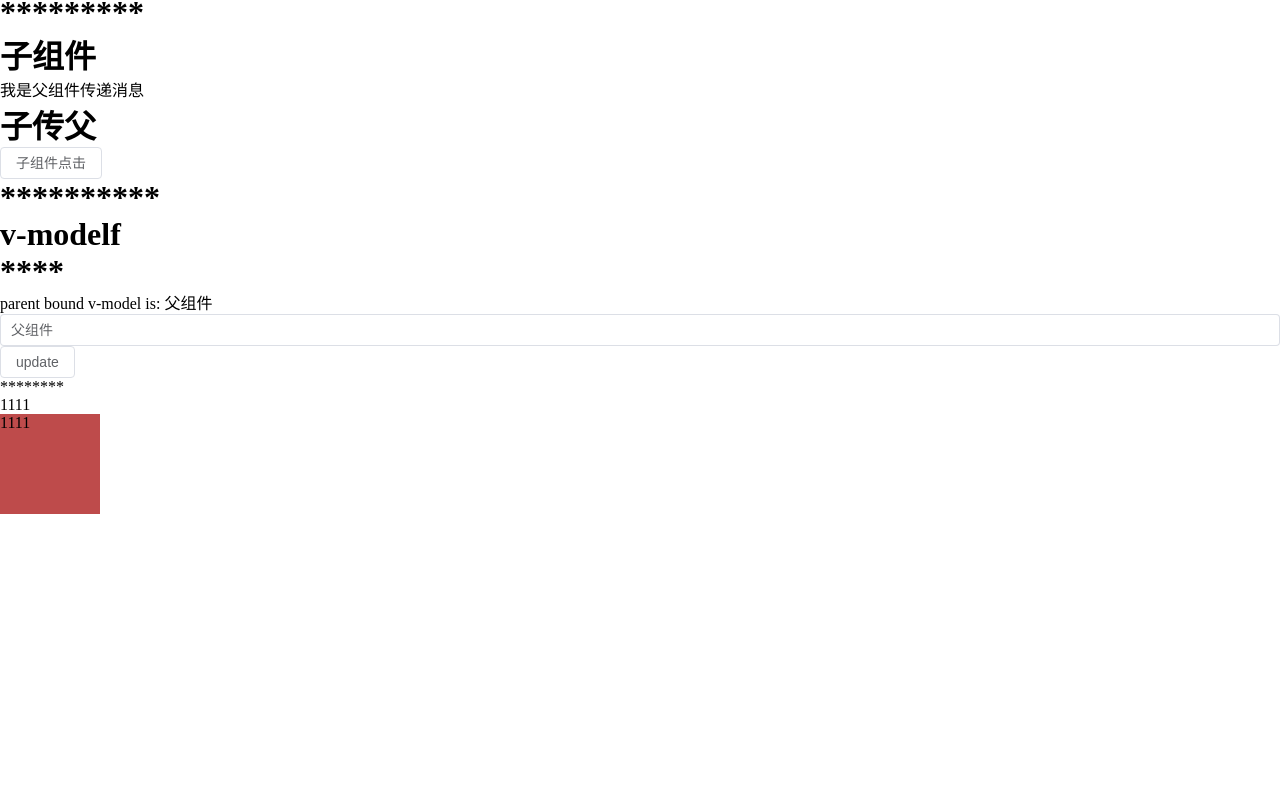
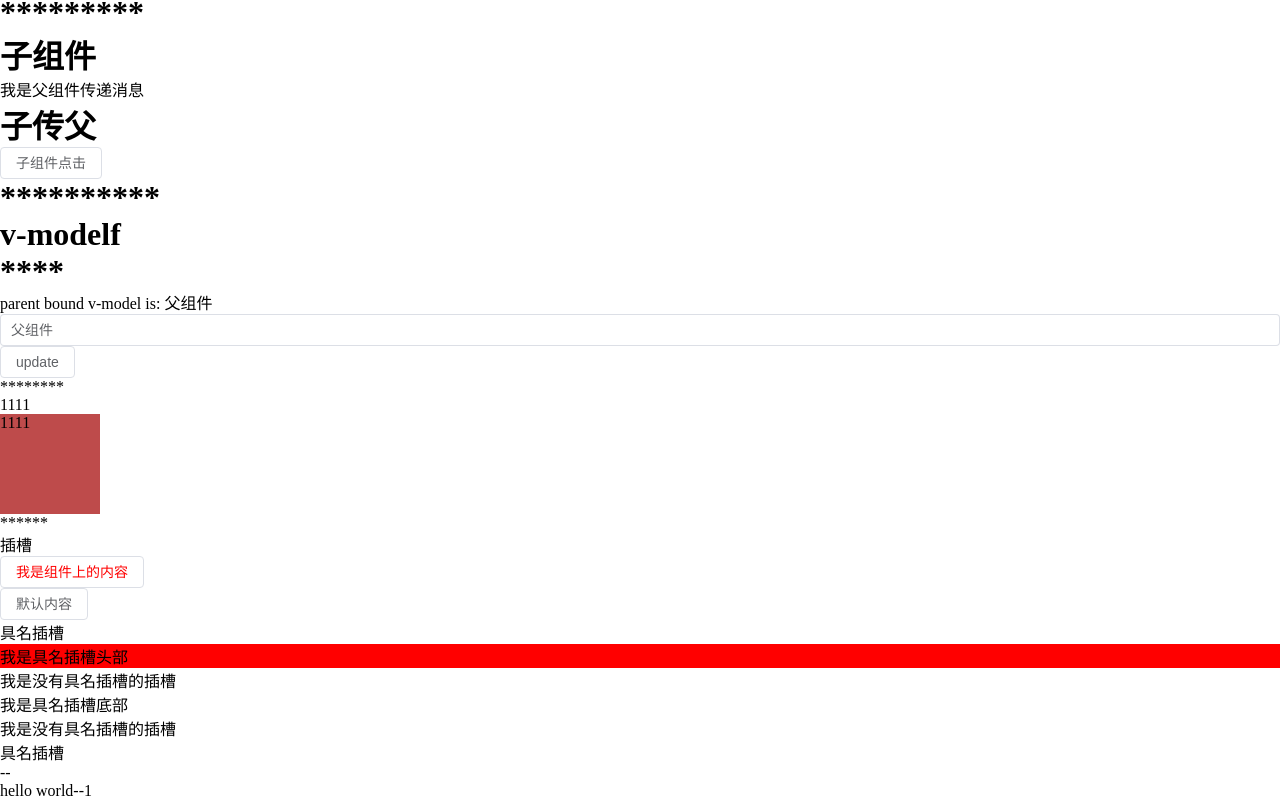
Before and after one commit to qimunan/vue_review, a Vue app: page / in a window 1280 px wide. Shown: the part 2172-2972 px from the top of the page. Before the commit the page ends 2686 px from the top, so only its background shows below. Built offline with nearby package versions, Linux system fonts and the light colour scheme.

Commit message:
插槽未完待续....

```diff
--- a/src/App.vue
+++ b/src/App.vue
@@ -4,11 +4,14 @@
         <PersionDemo></PersionDemo>
         <h1>*****</h1>
         <fatherS></fatherS>
+        <p>******</p>
+        <slotS></slotS>
     </div>
 </template>
 
 <script setup lang="ts">
 import fatherS from './views/fateherS.vue'
+import slotS from './views/slotS.vue'
 </script>
 
 <style scoped>
--- /dev/null
+++ b/src/views/jumingSlot.vue
@@ -0,0 +1,27 @@
+<template>
+    <div>
+        <p>具名插槽</p>
+        <header v-if="$slots.header" class="x">
+            <slot name="header"></slot>
+        </header>
+        <main>
+            <slot></slot>
+        </main>
+        <footer>
+            <slot name="footer"></slot>
+        </footer>
+        <div>
+            <slot :text="msg" :count="1"></slot>
+        </div>
+    </div>
+</template>
+
+<script setup lang="ts">
+const msg = 'hello world'
+</script>
+
+<style scoped>
+.x{
+    background-color: red;
+}
+</style>
--- /dev/null
+++ b/src/views/slotOut.vue
@@ -0,0 +1,13 @@
+<template>
+    <div>
+        <el-button><slot>默认内容</slot></el-button>
+    </div>
+</template>
+
+<script setup lang="ts">
+
+</script>
+
+<style scoped>
+
+</style>
--- /dev/null
+++ b/src/views/slotS.vue
@@ -0,0 +1,29 @@
+<template>
+    <div>
+        <p>插槽</p>
+        <MySlot><span style="color: red;">我是组件上的内容</span></MySlot>
+        <MySlot></MySlot>
+        <juming>
+            <template #header>
+                <div>我是具名插槽头部</div>
+            </template>
+            <template #footer>
+                <div>我是具名插槽底部</div>
+            </template>
+            <!-- <template #default> -->
+                <!-- 默认的隐式插槽 -->
+                <div>我是没有具名插槽的插槽</div>
+            <!-- </template> -->
+        </juming>
+        <juming v-slot="x">
+            {{ x.text }}--{{ x.count }}
+        </juming>
+    </div>
+</template>
+
+<script setup lang="ts">
+import MySlot from './slotOut.vue'
+import juming from './jumingSlot.vue'
+</script>
+
+<style scoped></style>
```
